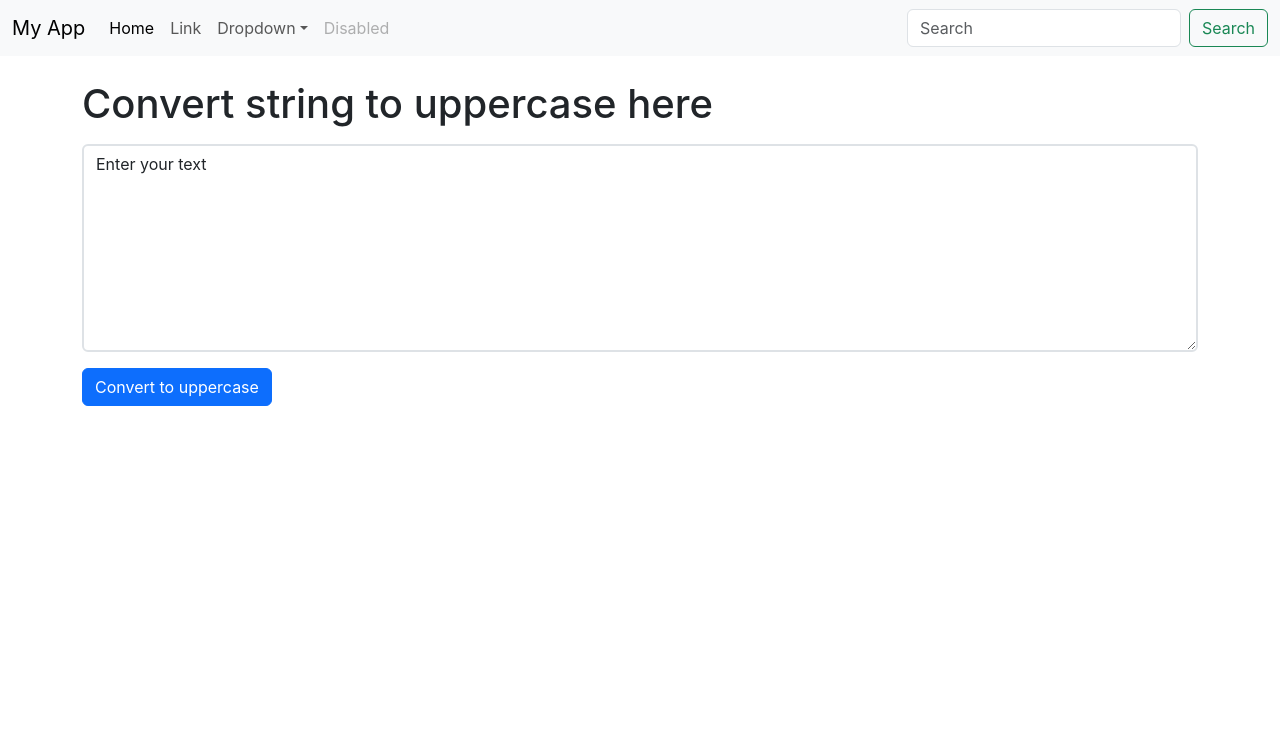
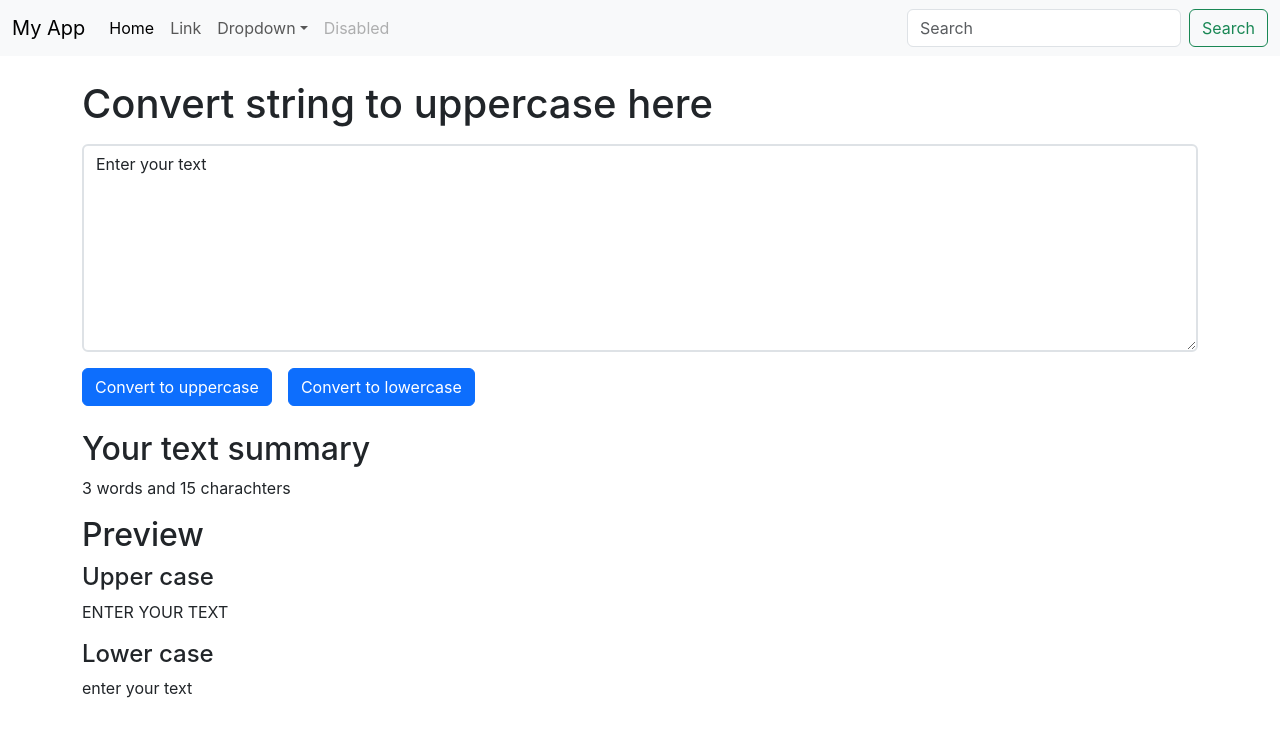
Before and after one commit to navneetthakor/Texter, a React (Create React App) app: page / in a window 1280 px wide. Shown: the top 736 px of the page. Built offline with nearby package versions, Linux system fonts and the light colour scheme.

Commit message:
inhanced textbox

```diff
--- a/src/components/Textbox.js
+++ b/src/components/Textbox.js
@@ -5,8 +5,13 @@ export default function Textbox() {
     setText(event.target.value);
    }
 
-   let handleClick = ()=>{
+   let handleupClick = ()=>{
     let newText = text.toUpperCase();
+    setText(newText);
+   }
+
+   let handlelowClick = ()=>{
+    let newText = text.toLowerCase();
     setText(newText);
    }
 
@@ -28,11 +33,28 @@ export default function Textbox() {
           ></textarea>
         </div>
         <div class="col-12">
-          <button class="btn btn-primary" type="submit" onClick={handleClick}>
+          <button class="btn btn-primary" type="submit" onClick={handleupClick}>
             Convert to uppercase
+          </button>
+          <button class="btn btn-primary mx-3" type="submit" onClick={handlelowClick}>
+            Convert to lowercase
           </button>
         </div>
       </div>
+
+    <div className="container">
+        <h2>Your text summary</h2>
+        <p>{text.split(" ").length} words and {text.length} charachters</p>
+    </div>
+
+    <div className="container my-3">
+        <h2>Preview</h2>
+        <h4 className="my-2">Upper case</h4>
+        <p>{text.toUpperCase()}</p>
+        <h4 className="my-2">Lower case</h4>
+        <p>{text.toLowerCase()}</p>
+    </div>
+
     </div>
   );
 }
```
